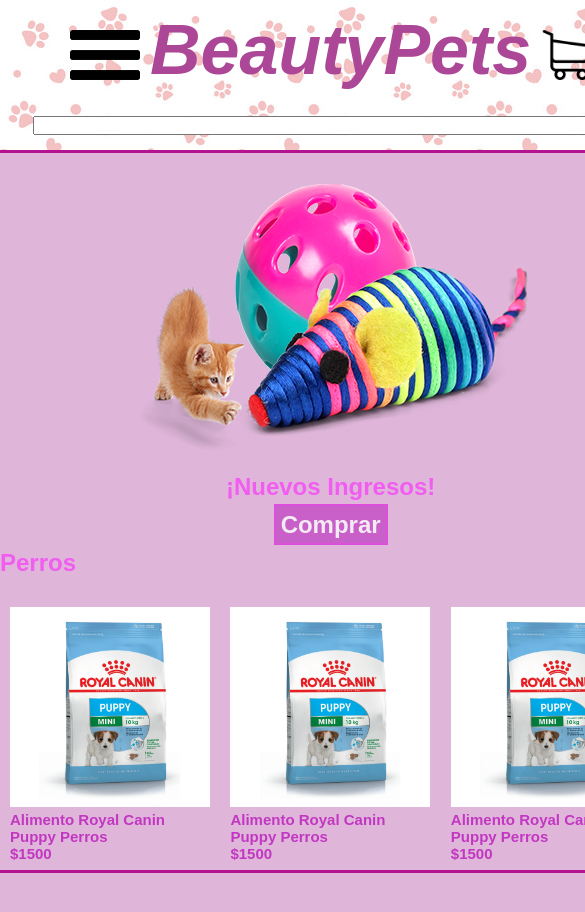
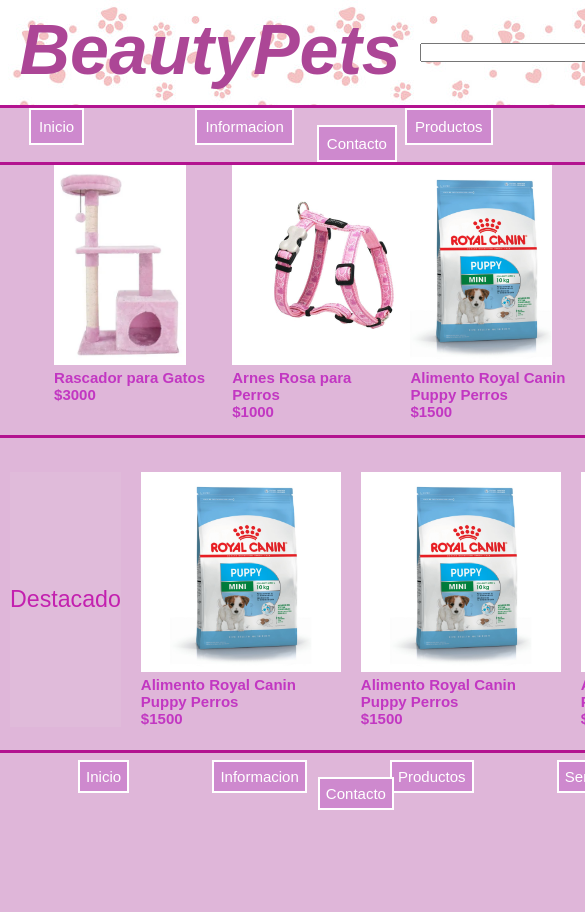
Before and after one commit to mariel-martin/beautypets_martin, a website: page index.html in a window 390 px wide. Shown: the top 912 px of the page, 585 px wide, since content can reach past the window. After the commit the page ends 844 px from the top, so only its background shows below. Drawn offline with Linux system fonts and the light colour scheme.

Commit message:
agregue sass

```diff
--- a/index.html
+++ b/index.html
@@ -2,7 +2,7 @@
 <html>
 <head>
     <title>BeautyPets</title>
-    <link rel="stylesheet" href="./styles/styles.css">
+    <link rel="stylesheet" href="./css/style.css">
     <meta name="keywords" content="Petshop, marketplace">
     <meta name="description" content="Web to buy things for pets">
     <meta name="viewport" content="width=device-width, initial-scale=1.0"/>
--- /dev/null
+++ b/scss/style.scss
@@ -0,0 +1,252 @@
+$primaryColor: rgb(223, 182, 217);
+
+
+$bodySize: 600px;
+
+$font: Arial, Helvetica, sans-serif;
+
+* {
+    margin: 0;
+    padding: 0;
+}
+
+body {
+    background-color: $primaryColor;
+    font-family: $font;
+    }
+
+header {
+    width: 100%;
+    grid-area: header;
+}
+
+.container {
+    display: grid;
+    grid-template-rows: 150px $bodySize 40px;
+    grid-template-areas:
+    "header"
+    "main"
+    "footer"
+    ;
+}
+
+.header__principal {
+    display: flex;
+    justify-content: space-between;
+    width: 100%;
+    height: 70%;
+    background-image: url("../imagenes/fondo.jpeg");
+    border-bottom: 3px solid #b31390;
+
+    .header__principal__logo {
+        height: 100%;
+        flex-grow: 1;
+        display: flex;
+
+        h1 {
+            flex-grow: 1;
+            font-size: 70px;
+            font-weight: bold;
+            font-style: italic;
+            color: rgb(172, 70, 150);
+            padding: 10px;
+            text-align: center;
+        }
+    }
+
+    .header__principal__buscador {
+        height: 100%;
+        flex-grow: 2;
+        display: flex;
+        align-items: center;
+
+        input {
+            justify-items: center;
+            width: 100%;
+        }
+    }
+
+    .header__principal__contacto {
+        height: 100%;
+        text-align: center;
+        flex-grow: 1;
+        display: flex;
+        flex-direction: column;
+        justify-content: center;
+    }
+}
+
+
+.nav_item {
+    display: none;
+}
+
+.carrito_de_compras{
+    display: none;
+}
+
+
+.header__secundario {
+    width: 100%;
+    height: 30%;
+
+    .header__secundario__nav {
+        font-size: 15px;
+        color: rgb(172, 70, 150);
+        padding: 10px;
+        border-bottom: 3px solid #b31390;
+        text-align: center;
+
+        li {
+            display: inline;
+            padding: 15px;
+            margin-right: 10%;
+
+            a {
+                background-color: rgb(206, 137, 206);
+                color: white;
+                text-decoration: none;
+                border: 2px solid white;
+                padding: 8px;
+                transition: .5s;
+
+                &:hover {
+                    background-color: violet;
+                }
+            }
+        }
+    }
+}
+
+.main {
+    width: 100%;
+    grid-area: main;
+}
+
+.slider {
+    display: none;
+}
+
+.main__productos {
+    width: 100%;
+    border-bottom: 3px solid #b31390;
+    padding: 5px;
+    display: flex;
+    justify-content: center;
+
+    .main__productos__producto {
+        margin: 10px;
+        width: 20%;
+        display: inline-block;
+        margin-right: 10px;
+
+        img {
+            height: 200px;
+            background-color: white;
+            object-fit: contain;
+        }
+
+        p {
+            font-size: 15px;
+            font-weight: bold;
+            color: rgb(194, 55, 194);
+        }
+    }
+}
+
+.main__destacados {
+    width: 100%;
+    margin-top: 3%;
+    display: flex;
+
+    .main__destacados__destacado1 {
+        margin: 10px;
+        flex-grow: 1;
+        display: flex;
+        align-items: center;
+        font-size: 24px;
+        font-family: "Arial";
+        text-align: center;
+        justify-content: center;
+        animation-duration: 2s;
+        animation-name: parpadear;
+        animation-iteration-count: infinite;
+    }
+
+    .main__destacados__destacado {
+        margin: 10px;
+        display: inline-block;
+        margin-right: 10px;
+        flex-grow: 1;
+
+        img {
+            height: 200px;
+            background-color: white;
+            width: 200px;
+            object-fit: contain;
+        }
+
+        p {
+            font-size: 15px;
+            font-weight: bold;
+            color: rgb(194, 55, 194);
+        }
+
+
+    }
+}
+
+
+@keyframes parpadear {
+        0% {
+          font-size: 20px;
+          color: rgb(156, 52, 156)
+        }
+        100% {
+          font-size: 24px;
+          color: rgb(204, 28, 180);
+          background-color: rgb(224, 188, 219);
+        }
+     }
+
+
+footer {
+    width: 100%;
+    height: 40px;
+    grid-area: footer;
+    text-align: center;
+    border-top: 3px solid #b31390;
+    padding-top: 15px;
+
+    .footer__nav {
+        font-size: 15px;
+        color: rgb(172, 70, 150);
+
+        li {
+            display: inline;
+            margin-right: 10%;
+
+            a {
+                background-color: rgb(206, 137, 206);
+                color: white;
+                text-decoration: none;
+                border: 2px solid white;
+                padding: 6px;
+                transition: .5s;
+
+                &:hover {
+                    background-color: violet;
+                }
+            }
+        }
+    }
+}
+
+
+.titulo_mobile {
+    display: none;
+}
+
+.whatsapp_logo {
+    display: none;
+}
```
Also changed, not shown: package.json (added, +25 -0 lines), css/style.css (added), 2 other files.
